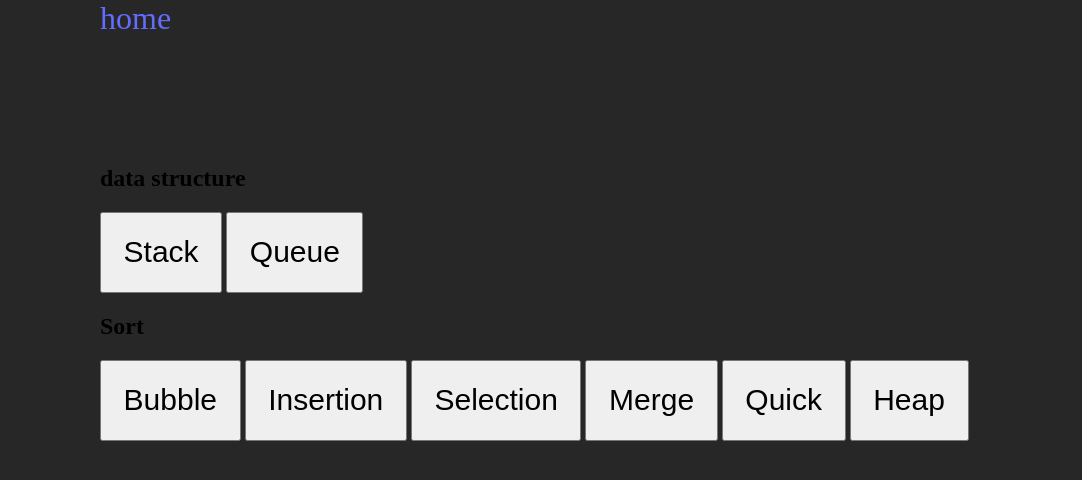
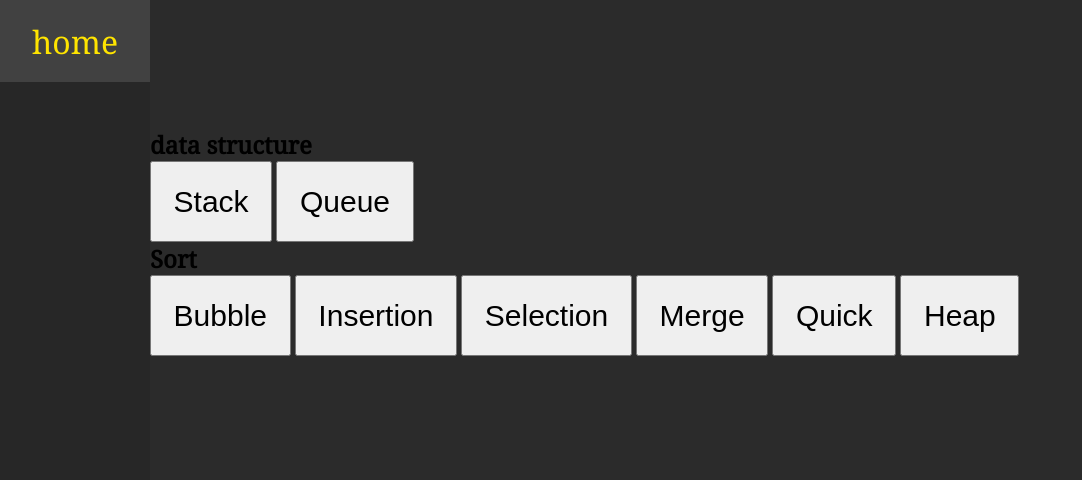
Before and after one commit to LireEruel/data-structure, a Svelte app: page / in a window 1280 px wide. Shown: the top 480 px of the page, without its empty margins (0-1082 px from the left). Built offline with nearby package versions, Linux system fonts and the light colour scheme.

Commit message:
side bar css 추가

```diff
--- a/src/App.svelte
+++ b/src/App.svelte
@@ -24,30 +24,40 @@
 
 <main class="main">
   <nav>
-    <a href="#/">home</a>
+    <div class="home-btn">
+      <a href="#/">home</a>
+    </div>
   </nav>
-  <div>
+  <div class="main-area">
     <Router {routes} />
   </div>
 </main>
 
 <style>
   nav {
-    width: 1080px;
     margin: auto;
+    float: left;
+    width: 150px;
+    height: 100%;
+    background-color: var(--black);
+  }
+  .home-btn {
+    background-color: var(--grey);
+    text-align: center;
+    vertical-align: middle;
+    padding-top: 13%;
+    padding-bottom: 13%;
   }
   a {
     font-weight: 500;
-    color: #646cff;
     text-decoration: inherit;
     font-size: 2em;
-    margin-right: 10%;
+    color: var(--yellow);
   }
-  a:hover {
-    color: #535bf2;
-  }
-  div {
-    width: 1080px;
+  .main-area {
+    width: 100%;
+    height: 100%;
     margin: auto;
+    background-color: var(--dark-grey);
   }
 </style>
--- a/src/app.css
+++ b/src/app.css
@@ -1,9 +1,12 @@
 main {
-    --dark-grey : #272727;
-
+    --black : #272727;
+    --grey : #414141;
+    --dark-grey : #2b2b2b;
+    --yellow : #FFE400;
+    font-family: "noto-serif";
 }
 .main {
-    background-color: var(--dark-grey);
+    background-color: var(--black);
     width: 100%;
     height: 100vh;
 }
@@ -11,3 +14,12 @@ body {
     margin: 0px;
 
 }
+* {
+    margin: 0px;
+    padding : 0px
+}
+
+@font-face {
+    font-family: "noto-serif";
+    src: url("./assets/NotoSerif-Regular.ttf");
+}
```
Also changed, not shown: src/assets/NotoSerif-Regular.ttf (added).
